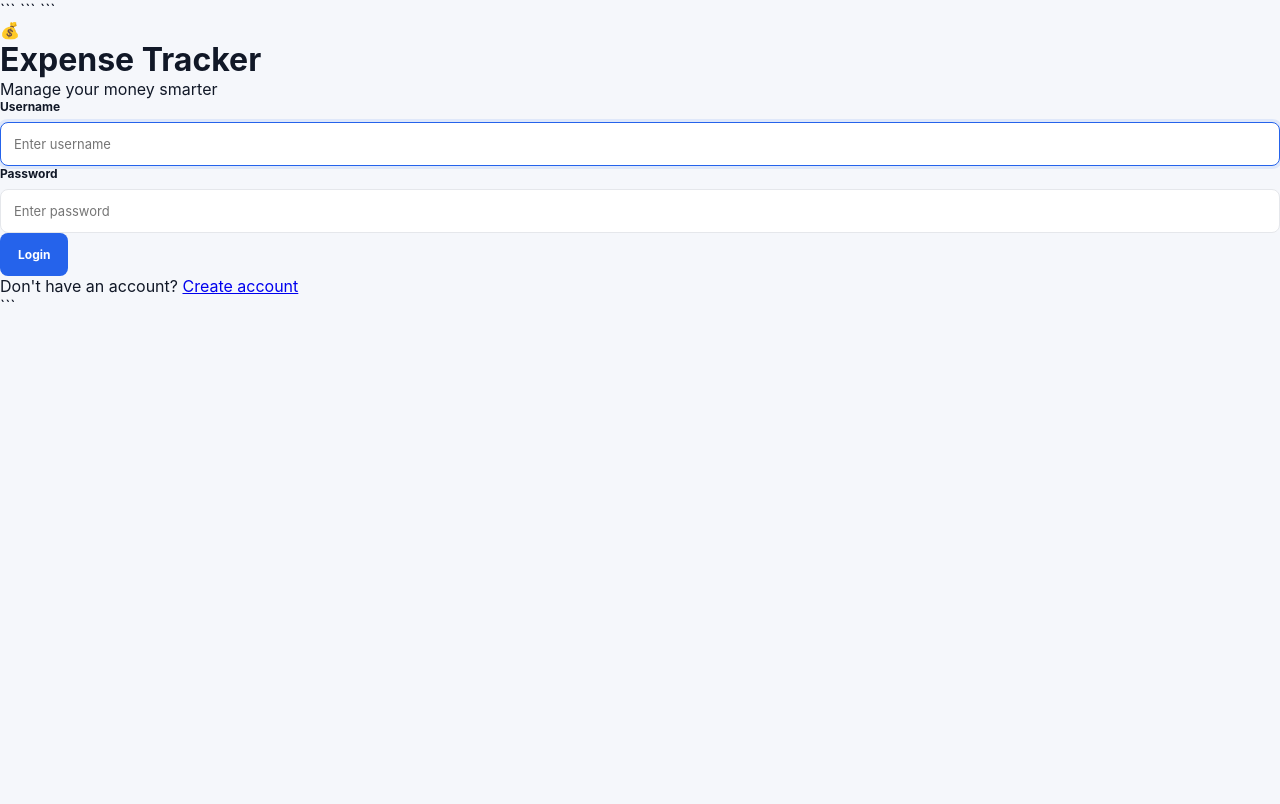
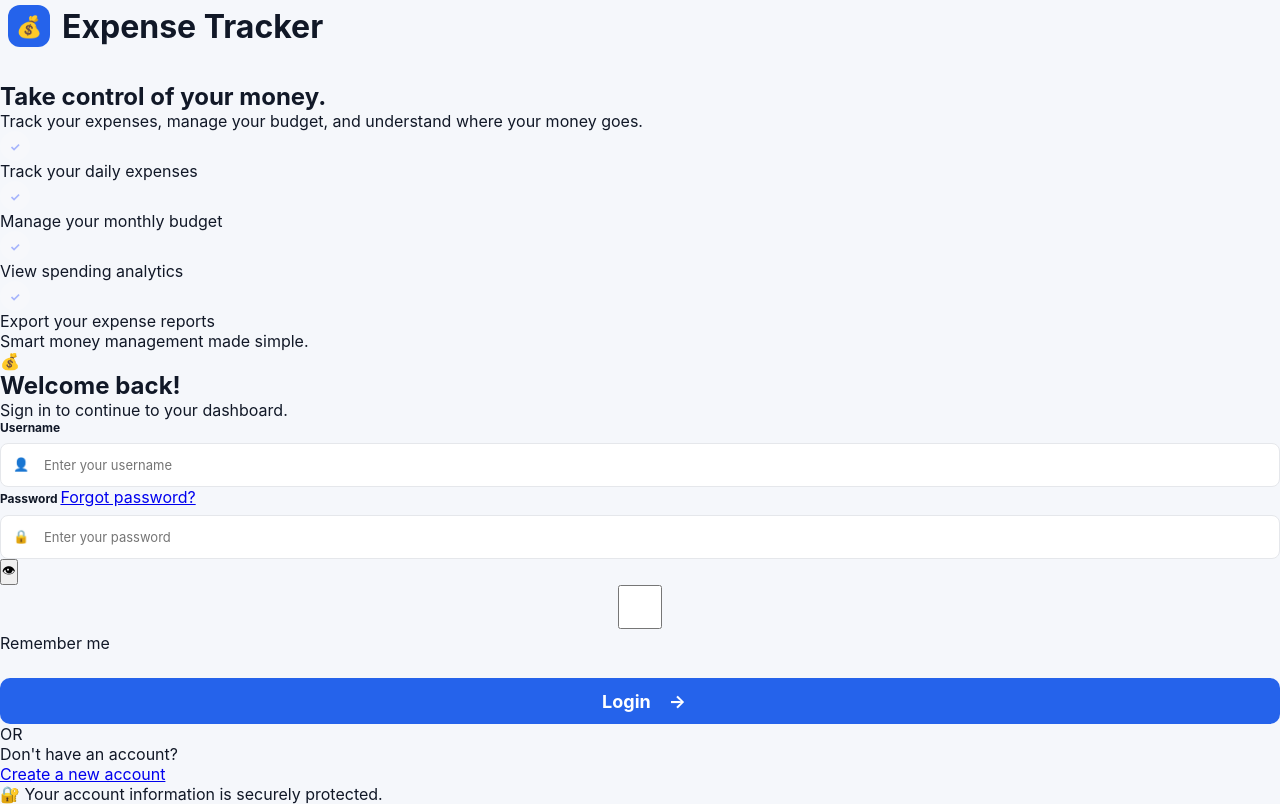
Before and after one commit to Prabhat-Paudel/expense-tracker, a Python web app: template templates/login.html in a window 1280 px wide. Before the commit the page ends 302 px from the top, so only its background shows below. Run offline with Jinja, Linux system fonts and the light colour scheme; the template is opened without the code that fills it, so the values that code supplies are empty.

Commit message:
Update login.html

````diff
--- a/templates/login.html
+++ b/templates/login.html
@@ -1,67 +1,82 @@
-<!DOCTYPE html>
-
-<html lang="en">
-
-<head>
-
-```
-<meta charset="UTF-8">
-
-<meta
-    name="viewport"
-    content="width=device-width, initial-scale=1.0"
->
-
-<title>Login | Expense Tracker</title>
-
-<link
-    rel="stylesheet"
-    href="{{ url_for('static', filename='css/style.css') }}"
->
-```
-
-</head>
-
-<body class="auth-body">
-
-```
+<!DOCTYPE html> <html lang="en"> <head> <meta charset="UTF-8"> <meta name="viewport" content="width=device-width, initial-scale=1.0"> <title>Login | Expense Tracker</title>
+<link rel="stylesheet" href="{{ url_for('static', filename='css/style.css') }}">
+</head> <body class="auth-page">
 <div class="auth-container">
 
     <div class="auth-card">
 
-        <div class="auth-logo">
+        <div class="auth-left">
+
+            <div class="brand">
+                <div class="brand-icon">💰</div>
+                <h1>Expense Tracker</h1>
+            </div>
+
+            <div class="welcome-content">
+                <h2>Take control of your money.</h2>
+
+                <p>
+                    Track your expenses, manage your budget,
+                    and understand where your money goes.
+                </p>
+
+                <div class="feature-list">
+
+                    <div class="feature-item">
+                        <span class="feature-icon">✓</span>
+                        <span>Track your daily expenses</span>
+                    </div>
+
+                    <div class="feature-item">
+                        <span class="feature-icon">✓</span>
+                        <span>Manage your monthly budget</span>
+                    </div>
+
+                    <div class="feature-item">
+                        <span class="feature-icon">✓</span>
+                        <span>View spending analytics</span>
+                    </div>
+
+                    <div class="feature-item">
+                        <span class="feature-icon">✓</span>
+                        <span>Export your expense reports</span>
+                    </div>
+
+                </div>
+            </div>
+
+            <div class="auth-footer-left">
+                <span>Smart money management made simple.</span>
+            </div>
+
+        </div>
+
+
+        <div class="auth-right">
+
+            <div class="login-header">
+
+                <div class="mobile-brand-icon">
                     💰
                 </div>
 
-        <h1>
-            Expense Tracker
-        </h1>
+                <h2>Welcome back!</h2>
 
-        <p class="auth-subtitle">
-            Manage your money smarter
-        </p>
+                <p>Sign in to continue to your dashboard.</p>
+
+            </div>
 
 
             {% with messages = get_flashed_messages(with_categories=true) %}
 
                 {% if messages %}
 
-                <div class="notifications">
+                    <div class="flash-container">
 
                         {% for category, message in messages %}
 
-                        <div class="notification {{ category }}">
-
-                            <span>
-                                {% if category == "success" %}
-                                    ✓
-                                {% else %}
-                                    !
-                                {% endif %}
-                            </span>
-
+                            <div class="flash-message {{ category }}">
                                 {{ message }}
-
                             </div>
 
                         {% endfor %}
@@ -73,10 +88,7 @@
             {% endwith %}
 
 
-        <form
-            method="POST"
-            class="auth-form"
-        >
+            <form method="POST" action="{{ url_for('login') }}" class="auth-form">
 
                 <div class="form-group">
 
@@ -84,63 +96,163 @@
                         Username
                     </label>
 
+                    <div class="input-wrapper">
+
+                        <span class="input-icon">👤</span>
+
                         <input
                             type="text"
                             id="username"
                             name="username"
-                    placeholder="Enter username"
+                            placeholder="Enter your username"
+                            autocomplete="username"
                             required
-                    autofocus
                         >
+
+                    </div>
 
                 </div>
 
 
                 <div class="form-group">
 
+                    <div class="password-label-row">
+
                         <label for="password">
                             Password
                         </label>
+
+                        <a href="#" class="forgot-link">
+                            Forgot password?
+                        </a>
+
+                    </div>
+
+                    <div class="input-wrapper">
+
+                        <span class="input-icon">🔒</span>
 
                         <input
                             type="password"
                             id="password"
                             name="password"
-                    placeholder="Enter password"
+                            placeholder="Enter your password"
+                            autocomplete="current-password"
                             required
                         >
 
-            </div>
-
-
                         <button
-                type="submit"
-                class="btn btn-primary full-width"
+                            type="button"
+                            class="password-toggle"
+                            onclick="togglePassword()"
+                            aria-label="Show password"
                         >
-                Login
+                            👁
                         </button>
-
-        </form>
-
-
-        <p class="auth-footer">
-
-            Don't have an account?
-
-            <a href="{{ url_for('register') }}">
-                Create account
-            </a>
-
-        </p>
 
                     </div>
 
                 </div>
 
 
-<script src="{{ url_for('static', filename='js/script.js') }}"></script>
-```
+                <div class="form-options">
 
-</body>
+                    <label class="remember-me">
 
-</html>
+                        <input
+                            type="checkbox"
+                            name="remember"
+                        >
+
+                        <span>Remember me</span>
+
+                    </label>
+
+                </div>
+
+
+                <button type="submit" class="login-button">
+
+                    <span>Login</span>
+
+                    <span class="button-arrow">→</span>
+
+                </button>
+
+            </form>
+
+
+            <div class="divider">
+                <span>OR</span>
+            </div>
+
+
+            <div class="register-section">
+
+                <p>
+                    Don't have an account?
+                </p>
+
+                <a
+                    href="{{ url_for('register') }}"
+                    class="register-button"
+                >
+                    Create a new account
+                </a>
+
+            </div>
+
+
+            <div class="security-note">
+
+                <span>🔐</span>
+
+                <span>
+                    Your account information is securely protected.
+                </span>
+
+            </div>
+
+        </div>
+
+    </div>
+
+</div>
+
+
+<script>
+
+    function togglePassword() {
+
+        const passwordInput =
+            document.getElementById("password");
+
+        const toggleButton =
+            document.querySelector(".password-toggle");
+
+        if (passwordInput.type === "password") {
+
+            passwordInput.type = "text";
+
+            toggleButton.textContent = "🙈";
+
+            toggleButton.setAttribute(
+                "aria-label",
+                "Hide password"
+            );
+
+        } else {
+
+            passwordInput.type = "password";
+
+            toggleButton.textContent = "👁";
+
+            toggleButton.setAttribute(
+                "aria-label",
+                "Show password"
+            );
+        }
+    }
+
+</script>
+</body> </html>
````
Lines whose indentation alone changed are shown as unchanged.
